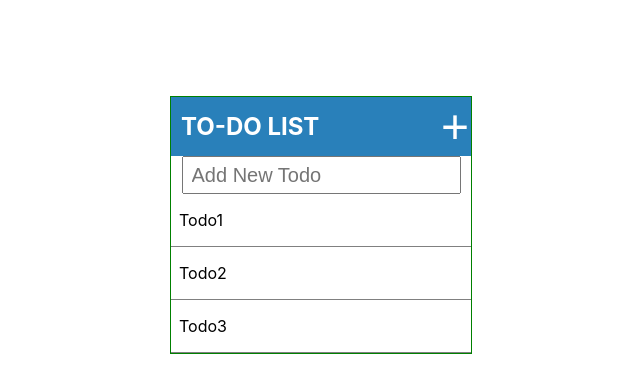
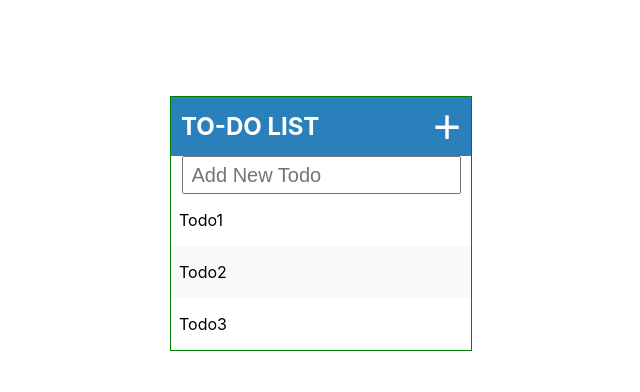
Before and after one commit to gjeffgolden/todo-challenge, a React (Create React App) app: page / in a window 1280 px wide. Shown: the top 392 px of the page, without its empty margins (319-959 px from the left). Built offline with nearby package versions, Linux system fonts and the light colour scheme.

Commit message:
Dynamic classes added to handle alternating background color on to-do list.

```diff
--- a/src/App.css
+++ b/src/App.css
@@ -44,16 +44,27 @@
   color: white;
   font-size: 3rem;
   padding: 0;
+  padding-right: 0.5rem;
 }
 
 .todo-list {
   display: flex;
   flex-flow: row;
   justify-content: left;
-  border-bottom: solid 1px gray;
+}
+
+.todo-list-gray {
+  display: flex;
+  flex-flow: row;
+  justify-content: left;
+  background-color: #f9f9f9;
 }
 
 .todo-list p {
+  margin-left: 0.5rem;
+}
+
+.todo-list-gray p {
   margin-left: 0.5rem;
 }
 
--- a/src/components/TodoItem.jsx
+++ b/src/components/TodoItem.jsx
@@ -1,7 +1,7 @@
 import React, { useState } from 'react'
 import DeleteOutlineIcon from '@material-ui/icons/DeleteOutline';
 
-export default function TodoItem({ todo, deleteTodo }) {
+export default function TodoItem({ todo, deleteTodo, dynamicClass }) {
 
     const [showDeleteButton, setShowDeleteButton] = useState(false)
 
@@ -19,7 +19,7 @@ export default function TodoItem({ todo, deleteTodo }) {
 
     return (
         <div
-            className="todo-list"
+            className={dynamicClass}
             onMouseEnter={handleMouseEnter}
             onMouseLeave={handleMouseLeave}
         >
--- a/src/containers/TodoContainer.jsx
+++ b/src/containers/TodoContainer.jsx
@@ -5,7 +5,11 @@ export default function TodoContainer({ todos, deleteTodo }) {
 
     const displayTodos = () => {
         return todos.map((todo, i) => {
-            return <TodoItem key={i} todo={todo} deleteTodo={deleteTodo} />
+            if (i % 2) {
+                return <TodoItem key={i} todo={todo} deleteTodo={deleteTodo} dynamicClass="todo-list-gray" />
+            } else {
+                return <TodoItem key={i} todo={todo} deleteTodo={deleteTodo} dynamicClass="todo-list" />
+            }
         })
     }
 
```
